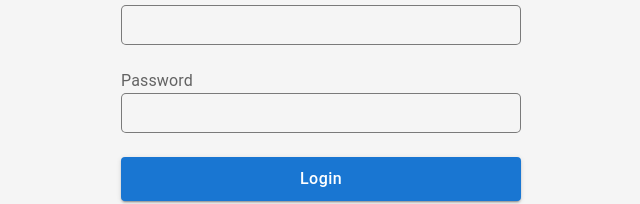
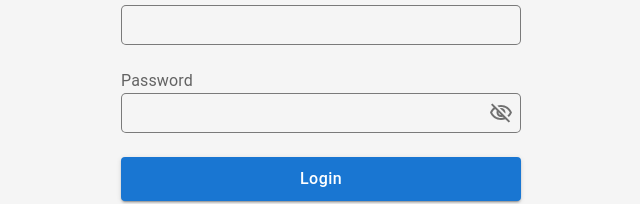
Before and after one commit to capi20/Task-Management-MERN, a React (Vite) app in the folder client/: page /login in a window 1280 px wide. Shown: the part 294-498 px from the top of the page, without its empty margins (319-959 px from the left). Built offline with nearby package versions, Linux system fonts and the light colour scheme; the HTML template or start-up script is replaced by a standard one.

Commit message:
toggle password field

```diff
--- a/client/src/components/Input.jsx
+++ b/client/src/components/Input.jsx
@@ -1,5 +1,7 @@
-import { Stack, Typography } from "@mui/material";
-import { forwardRef } from "react";
+import { IconButton, Stack, Typography } from "@mui/material";
+import { forwardRef, useState } from "react";
+import VisibilityOutlinedIcon from "@mui/icons-material/VisibilityOutlined";
+import VisibilityOffOutlinedIcon from "@mui/icons-material/VisibilityOffOutlined";
 
 const Input = forwardRef(
 	(
@@ -15,8 +17,10 @@ const Input = forwardRef(
 		},
 		ref
 	) => {
+		const [isVisible, setIsVisible] = useState(false);
+
 		return (
-			<Stack>
+			<Stack position="relative">
 				{label && (
 					<Typography
 						variant="body1"
@@ -54,6 +58,35 @@ const Input = forwardRef(
 							</option>
 						))}
 					</select>
+				) : type === "password" ? (
+					<>
+						<input
+							type={isVisible ? "text" : "password"}
+							ref={ref}
+							name={name}
+							id={name}
+							placeholder={placeholder}
+							className={error ? "error" : ""}
+							{...props}
+							style={{
+								paddingRight: "40px"
+							}}
+						/>
+						<IconButton
+							onClick={() => setIsVisible(!isVisible)}
+							sx={{
+								position: "absolute",
+								right: 0,
+								top: "22px"
+							}}
+							color="text.secondary">
+							{isVisible ? (
+								<VisibilityOutlinedIcon />
+							) : (
+								<VisibilityOffOutlinedIcon />
+							)}
+						</IconButton>
+					</>
 				) : (
 					<input
 						type={type}
```
